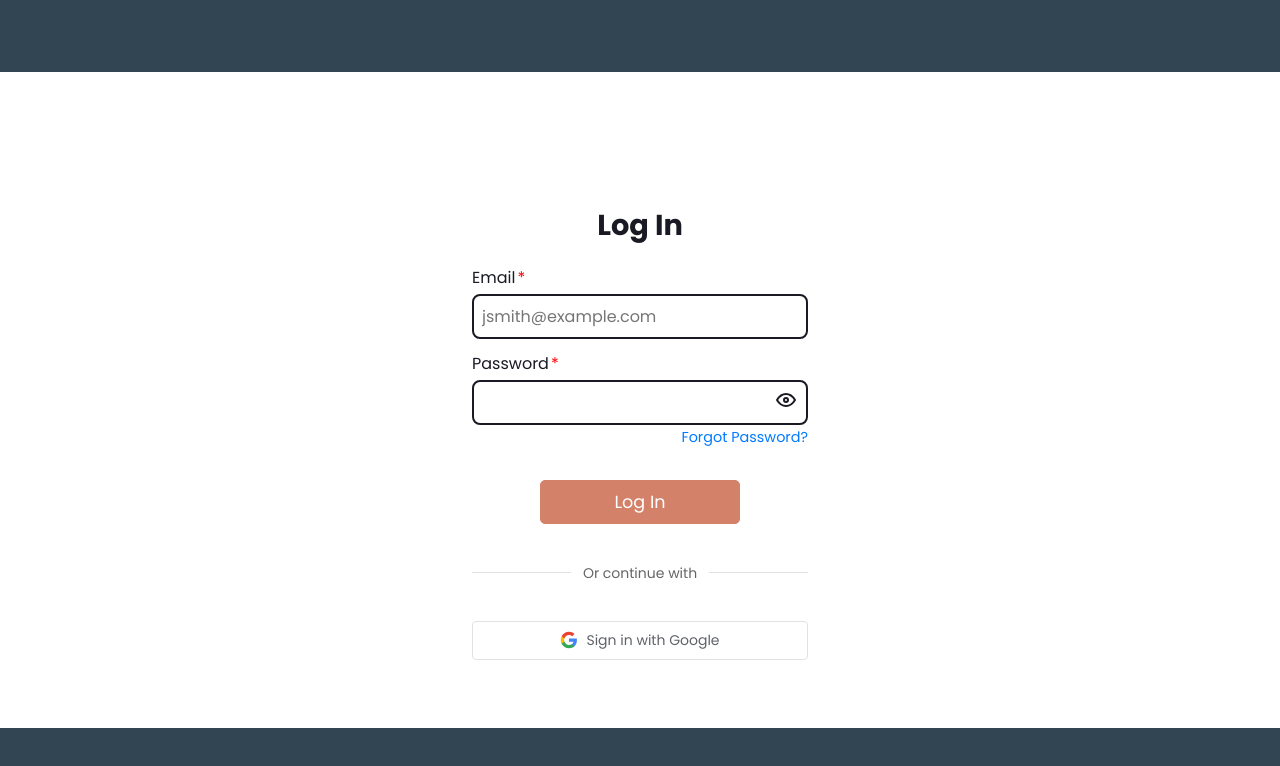
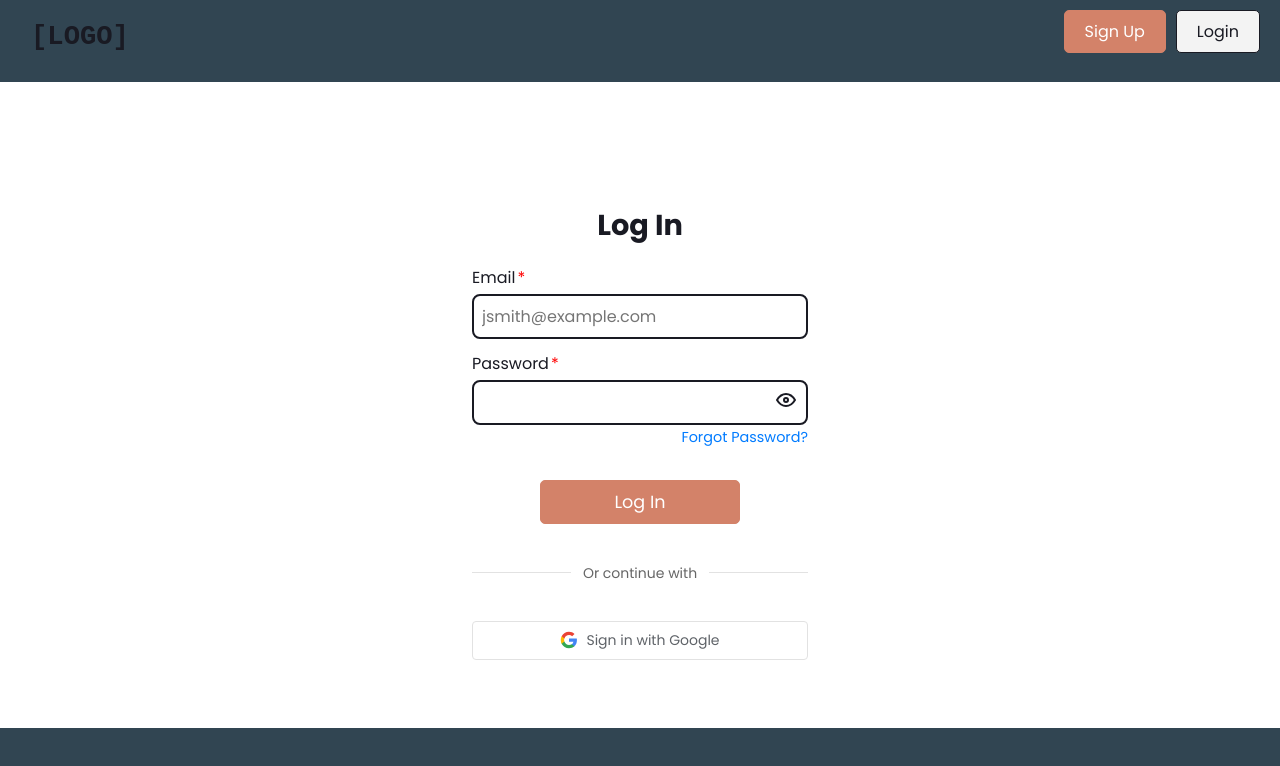
Before and after one commit to bbrockbrown/js-frontend, a React (Vite) app: page /login in a window 1280 px wide. Shown: the top 766 px of the page. Built offline with nearby package versions, Linux system fonts and the light colour scheme; no server answers.

Commit message:
bring logo to front navbar

```diff
--- a/src/common/components/atoms/Button.jsx
+++ b/src/common/components/atoms/Button.jsx
@@ -13,11 +13,13 @@ const ButtonPrimary = styled(ButtonBase)`
   background-color: var(--primary-orange);
   border-color: var(--primary-orange);
   color: var(--white);
+  z-index: 900;
 `;
 
 const ButtonSecondary = styled(ButtonBase)`
   background-color: var(--secondary-lightgrey);
   border-color: var(--text);
+  z-index: 800;
 `;
 
 const ButtonTransparent = styled(ButtonBase)`
--- a/src/common/components/navigation/NavBar.jsx
+++ b/src/common/components/navigation/NavBar.jsx
@@ -27,6 +27,8 @@ const LogoPlaceholder = styled(Button.Invisible)`
   font-size: 1.7rem;
   font-weight: bold;
   font-family: monospace;
+  margin-top: 10px;
+  z-index: 900;
 `;
 
 export default function NavBar() {
--- a/src/pages/account/Header.jsx
+++ b/src/pages/account/Header.jsx
@@ -1,4 +1,4 @@
-const Footer_Primary = () => (
+const Header_Primary = () => (
   <footer
     style={{
       backgroundColor: "var(--primary-blue)",
@@ -6,7 +6,7 @@ const Footer_Primary = () => (
       position: "fixed",
       width: "100%",
       left: 0,
-      height: "70px",
+      height: "80px",
       top: 0,
       color: "var(--primary-blue)"
     }}
@@ -14,6 +14,6 @@ const Footer_Primary = () => (
   </footer>
 );
 
-export default function Footer() {
-    return <Footer_Primary />;
+export default function Header() {
+    return <Header_Primary />;
 };
```
